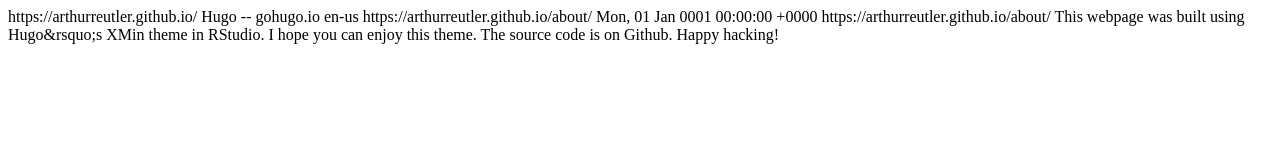
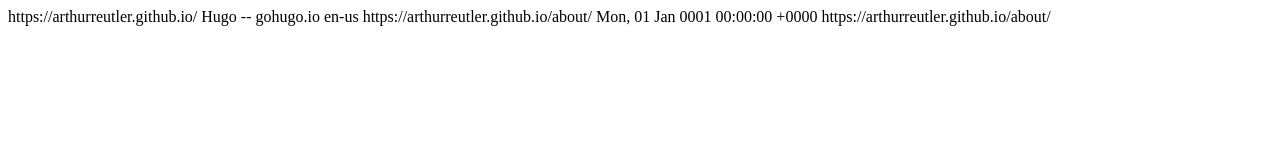
Before and after one commit to areutler/areutler.github.io, a plain HTML site: page index.html in a window 1280 px wide. Drawn offline with Linux system fonts and the light colour scheme.

Commit message:
Update index.html

```diff
--- a/index.html
+++ b/index.html
@@ -11,8 +11,7 @@
       <pubDate>Mon, 01 Jan 0001 00:00:00 +0000</pubDate>
 
       <guid>https://arthurreutler.github.io/about/</guid>
-      <description>This webpage was built using Hugo&amp;rsquo;s XMin theme in RStudio.
-I hope you can enjoy this theme. The source code is on Github. Happy hacking!</description>
+      <description>
     </item>
 
   </channel>
```
